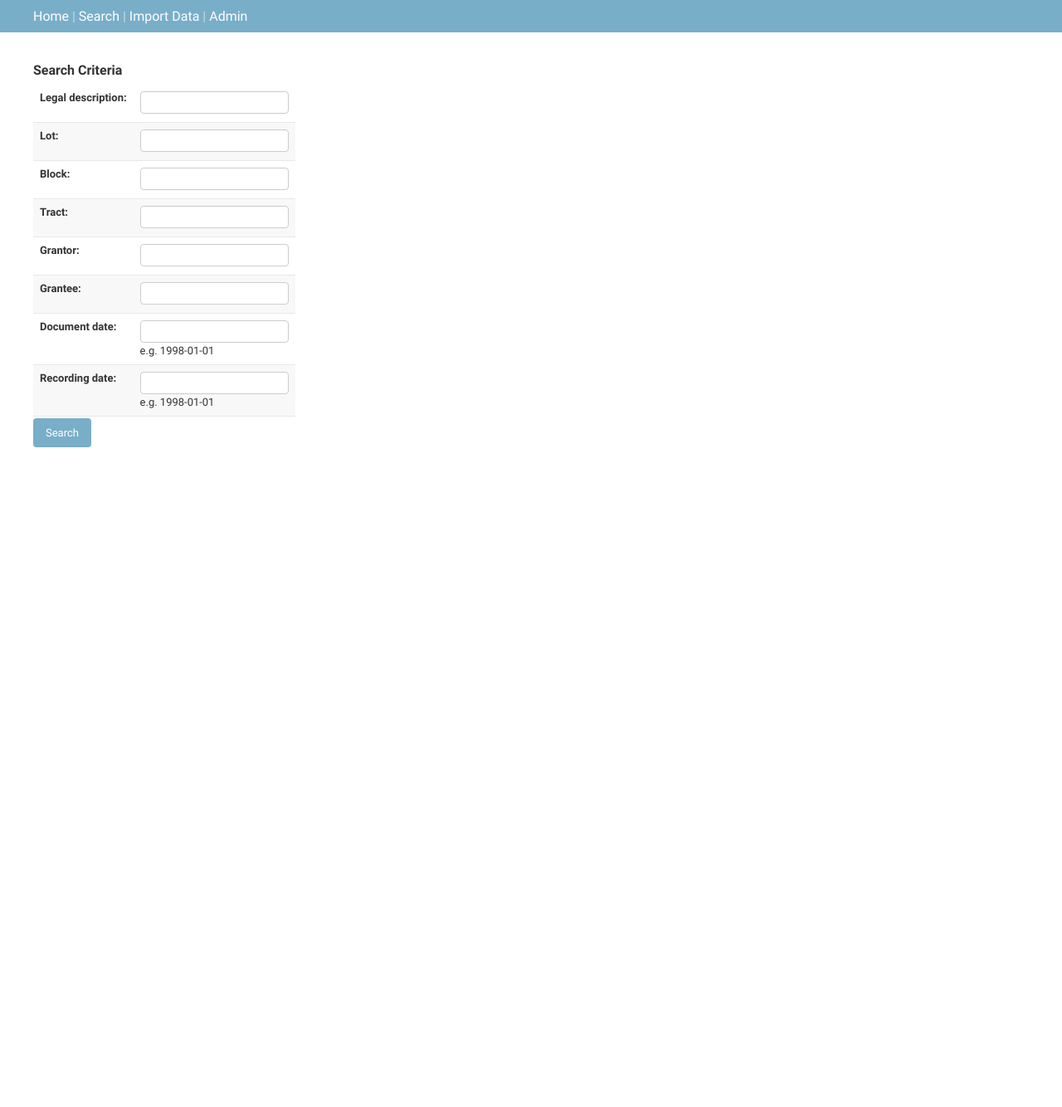
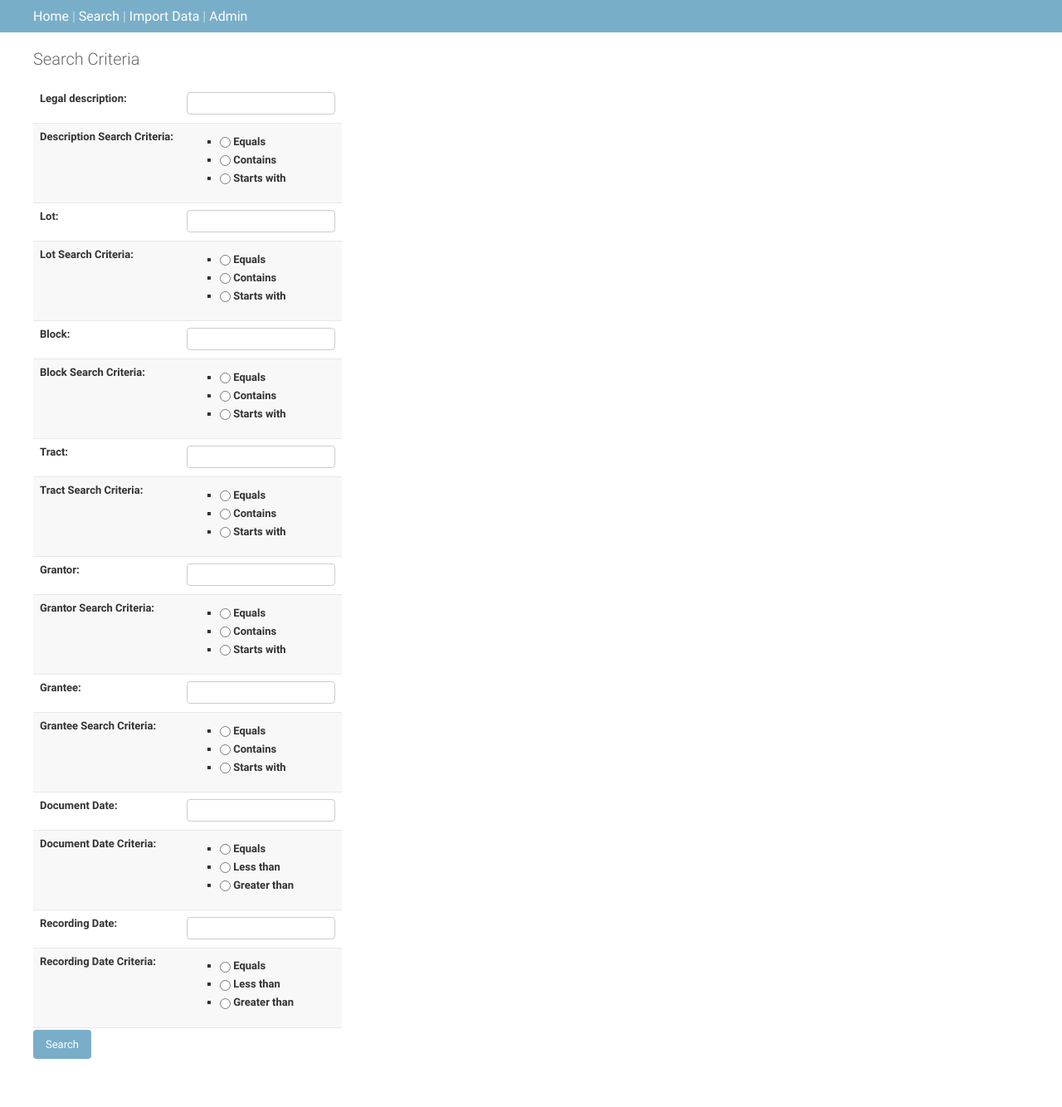
Before and after one commit to grendelshmoo/C4D, a Django app: page /search/ in a window 1280 px wide. Shown: the part 48-1382 px from the top of the page at 83% size. Before the commit the page ends 587 px from the top, so only its background shows below. Run offline with Django 3.2, Linux system fonts and the light colour scheme; the visitor is signed in with stand-in values (Sample User, id 1); some libraries are stand-ins or nearby versions.

Commit message:
search now uses query params

```diff
--- a/C4D/forms.py
+++ b/C4D/forms.py
@@ -1,6 +1,7 @@
 from django import forms
 from django.contrib.auth.models import User
 from django.utils import timezone
+from django.forms.widgets import RadioSelect
 
 from C4D.models import RawLandRecord
 
@@ -17,25 +18,25 @@ class BaseModelForm(forms.ModelForm):
                 'placeholder' : field.help_text
                 })
 
-class ModelSearchForm(forms.ModelForm):
-    class Meta:
-        model = RawLandRecord
-        fields = ['legal_description', 'lot', 'block', 'tract', 'grantor', 'grantee', 'document_date', 'recording_date']
-        help_texts = {
-            'document_date' : 'e.g. 1998-01-01',
-            'recording_date' : 'e.g. 1998-01-01'
-        }
-
 class UploadFileForm(forms.Form):
     file = forms.FileField()
 
 class SearchForm(forms.Form):
+    legal_description = forms.CharField(max_length=100, required=False)
+    leg_sel = forms.ChoiceField(widget=RadioSelect(), choices=[['leg_eq', 'Equals'], ['leg_cont', 'Contains'], ['leg_starts', 'Starts with']], label='Description Search Criteria', required=False)
     lot = forms.CharField(max_length=16, required=False)
+    lot_sel = forms.ChoiceField(widget=RadioSelect(), choices=[['lot_eq', 'Equals'], ['lot_cont', 'Contains'], ['lot_starts', 'Starts with']], label='Lot Search Criteria', required=False)
     block = forms.CharField(max_length=16, required=False)
+    block_sel = forms.ChoiceField(widget=RadioSelect(), choices=[['block_eq', 'Equals'], ['block_cont', 'Contains'], ['block_starts', 'Starts with']], label="Block Search Criteria", required=False)
     tract = forms.CharField(max_length=16, required=False)
+    tract_sel = forms.ChoiceField(widget=RadioSelect(), choices=[['tract_eq', 'Equals'], ['tract_cont', 'Contains'], ['tract_starts', 'Starts with']], label="Tract Search Criteria", required=False)
     grantor = forms.CharField(max_length=100, label="Grantor", required=False)
+    grantor_sel = forms.ChoiceField(widget=RadioSelect(), choices=[['grantor_eq', 'Equals'], ['grantor_cont', 'Contains'], ['grantor_starts', 'Starts with']], label="Grantor Search Criteria",  required=False)
     grantee = forms.CharField(max_length=100, label="Grantee", required=False)
+    grantee_sel = forms.ChoiceField(widget=RadioSelect(), choices=[['grantee_eq', 'Equals'], ['grantee_cont', 'Contains'], ['grantee_starts', 'Starts with']], label="Grantee Search Criteria", required=False)
     document_date = forms.DateField(label="Document Date", required=False)
+    dd_sel = forms.ChoiceField(widget=RadioSelect(), choices=[['dd_eq', 'Equals'], ['dd_less', 'Less than'], ['dd_greater', 'Greater than']], label="Document Date Criteria", required=False)
     recording_date = forms.DateField(label="Recording Date", required=False)
+    rd_sel = forms.ChoiceField(widget=RadioSelect(), choices=[['rd_eq', 'Equals'], ['rd_less', 'Less than'], ['rd_greater', 'Greater than']], label="Recording Date Criteria", required=False)
     #start_date = forms.DateField(required=False)
     #end_date = forms.DateField(required=False)
--- a/C4D/templates/search.html
+++ b/C4D/templates/search.html
@@ -7,9 +7,10 @@
 <div class='search-field'>
   <form action="." method="post">
       {% csrf_token %}
-      <table>
-      {{ search_form.as_table }}
-      </table>
+      <!-- <table> -->
+      <!-- {{ search_form.as_table } -->
+      <!-- </table> -->
+
       <input type="submit" value="Search" />
   </form>
 </div>
@@ -45,12 +46,68 @@
   {% endfor %}
 </table>
 {% else %}
-  <h2>Search Criteria</h2>
-    <form action="." method="post">
+  <h1>Search Criteria</h1>
+  <form name='search_form' action="." method="post">
       {% csrf_token %}
       <table>
       {{ search_form.as_table }}
       </table>
+      <!-- <div class='form-group'>
+        <label for='legal_description'>Legal Description</label>
+        <input class='form-input' type='text' name='legal_description' maxlength="100"/>
+        <input class='radio-btn' type='radio' value='ld-contains' checked=true name='ld-params'/> Contains
+        <input class='radio-btn' type='radio' value='ld-starts' name='ld-params'/> Starts with
+        <input class='radio-btn' type='radio' value='ld-equals' name='ld-params'/> Equals
+      </div>
+      <div class='form-group'>
+        <label for='lot'>Lot</label>
+        <input class='form-input' type='text' name='lot' maxlength="100" />
+        <input class='radio-btn' type='radio' value='lot-contains' checked=true name='lot-params'/> Contains
+        <input class='radio-btn' type='radio' value='lot-starts' name='lot-params'/> Starts with
+        <input class='radio-btn' type='radio' value='lot-equals' name='lot-params'/> Equals
+      </div>
+      <div class='form-group'>
+        <label for='block'>Block</label>
+        <input class='form-input' type='text' name='block' maxlength="100"/>
+        <input class='radio-btn' type='radio' value='block-contains' checked=true name='block-params'/> Contains
+        <input class='radio-btn' type='radio' value='block-starts' name='block-params'/> Starts with
+        <input class='radio-btn' type='radio' value='block-equals' name='block-params'/> Equals
+      </div>
+      <div class='form-group'>
+        <label for='tract'>Tract</label>
+        <input class='form-input' type='text' name='tract' maxlength="100"/>
+        <input class='radio-btn' type='radio' value='tract-contains' checked=true name='tract-params'/> Contains
+        <input class='radio-btn' type='radio' value='tract-starts' name='tract-params'/> Starts with
+        <input class='radio-btn' type='radio' value='tract-equals' name='tract-params'/> Equals
+      </div>
+      <div class='form-group'>
+        <label for='grantor'>Grantor</label>
+        <input class='form-input' type='text' name='Grantor' maxlength="100"/>
+        <input class='radio-btn' type='radio' value='grantor-contains' checked=true name='grantor-params'/> Contains
+        <input class='radio-btn' type='radio' value='grantor-starts' name='grantor-params'/> Starts with
+        <input class='radio-btn' type='radio' value='grantor-equals' name='grantor-params'/> Equals
+      </div>
+      <div class='form-group'>
+        <label for='grantee'>Grantee</label>
+        <input class='form-input' type='text' name='grantee' maxlength="100"/>
+        <input class='radio-btn' type='radio' value='grantee-contains' checked=true  name='grantee-params'/> Contains
+        <input class='radio-btn' type='radio' value='grantee-starts' name='grantee-params'/> Starts with
+        <input class='radio-btn' type='radio' value='grantee-equals' name='grantee-params'/> Equals
+      </div>
+      <div class='form-group'>
+        <label for='document_date'>Document Date</label>
+        <input class='form-input' type='date' name='document_date' maxlength="100"/>
+        <input class='radio-btn' type='radio' value='dd-lte' name='dd-params'/> Less Than
+        <input class='radio-btn' type='radio' value='dd-gte' name='dd-params' /> Greater Than
+        <input class='radio-btn' type='radio' value='dd-equals' name='dd-params' checked=true/> Equals
+      </div>
+      <div class='form-group'>
+        <label for='recording_date'>Recording Date</label>
+        <input class='form-input' type='date' name='recording_date' maxlength="100"/>
+        <input class='radio-btn' type='radio' value='rd-lte' name='rd-params'/> Less Than
+        <input class='radio-btn' type='radio' value='rd-gte' name='rd-params'/> Greater Than
+        <input class='radio-btn' type='radio' value='rd-equals' name='rd-params' checked=true/> Equals
+      </div> -->
       <input type="submit" value="Search" />
   </form>
 
--- a/C4D/views.py
+++ b/C4D/views.py
@@ -1,13 +1,13 @@
 from django.conf import settings
 from django.template import RequestContext, Template
 from django.http import HttpResponse, HttpResponseRedirect, HttpResponseForbidden, Http404
-from django.shortcuts import render, render_to_response, get_object_or_404
+from django.shortcuts import render, redirect, render_to_response, get_object_or_404
 from django.contrib import messages
 from django.contrib.auth.decorators import login_required, permission_required, user_passes_test
 from django.forms.models import model_to_dict
 from django.utils import timezone
 
-from C4D.forms import ModelSearchForm, UploadFileForm
+from C4D.forms import SearchForm, UploadFileForm
 from C4D.models import RawLandRecord, ImportLog
 from C4D.importer import Importer
 
@@ -27,37 +27,106 @@ def home(request):
 
 @login_required
 def search(request):
-    search_results = None
     query = []
     if request.method == "POST":
-        search_form = ModelSearchForm(request.POST)
+        search_form = SearchForm(request.POST)
         if not search_form.is_valid():
             messages.add_message(request, messages.ERROR, "Invalid Search Form")
         else:
-            search_results = RawLandRecord.objects.all()
             if search_form.cleaned_data['legal_description']:
-                search_results = search_results.filter(legal_description__icontains=search_form.cleaned_data['legal_description'])
+                data = str(search_form.cleaned_data['legal_description'])
+                if search_form.cleaned_data['leg_sel']:
+                    if request.POST.get('leg_sel') == 'leg_eq':
+                        query.append('legal_description=' +  data)
+                    elif request.POST.get('leg_sel') == 'leg_cont':
+                        query.append('legal_description__icontains=' +  data)
+                    elif request.POST.get('leg_sel') == 'leg_starts':
+                        query.append('legal_description__startswith=' + data)
+                else:
+                    query.append('legal_description__icontains=' + data)
             if search_form.cleaned_data['lot']:
-                search_results = search_results.filter(lot__icontains=search_form.cleaned_data['lot'])
+                lot = str(search_form.cleaned_data['lot'])
+                if search_form.cleaned_data['lot_sel']:
+                    if request.POST.get('lot_sel') == 'lot_eq':
+                        query.append('lot=' + lot)
+                    elif request.POST.get('lot_sel') == 'lot_cont':
+                        query.append('lot__icontains=' + lot)
+                    elif request.POST.get('lot_sel') == 'lot_starts':
+                        query.append('lot__startswith' + lot)
+                else:
+                    query.append('lot__icontains=' + lot)
             if search_form.cleaned_data['block']:
-                search_results = search_results.filter(block__icontains=search_form.cleaned_data['block'])
+                block = str(search_form.cleaned_data['block'])
+                if search_form.cleaned_data['block_sel']:
+                    if request.POST.get('block_sel') == 'block_eq':
+                        query.append('block=' + block)
+                    elif request.POST.get('block_sel') == 'block_cont':
+                        query.append('block__icontains=' + block)
+                    elif request.POST.get('block_sel') == 'block_starts':
+                        query.append('block__startswith=' + block)
+                else:
+                    query.append('block__icontains=' + block)
             if search_form.cleaned_data['tract']:
-                search_results = search_results.filter(tract__icontains=search_form.cleaned_data['tract'])
+                tract = str(search_form.cleaned_data['tract'])
+                if search_form.cleaned_data['tract_sel']:
+                    if request.POST.get('tract_sel' == 'tract_eq'):
+                        query.append('tract=' + tract)
+                    elif request.POST.get('tract_sel' == 'tract_cont'):
+                        query.append('tract__icontains=' + tract)
+                    elif request.POST.get('tract_sel' == 'tract_starts'):
+                        query.append('tract__startswith=' + tract)
+                else:
+                    query.append('tract__icontains=' + tract)
             if search_form.cleaned_data['grantor']:
-                search_results = search_results.filter(grantor__icontains=search_form.cleaned_data['grantor'])
+                grantor = str(search_form.cleaned_data['grantor'])
+                if search_form.cleaned_data['grantor_sel']:
+                    if request.POST.get('grantor_sel') == 'grantor_eq':
+                        query.append('grantor=' + grantor)
+                    elif request.POST.get('grantor_sel') == 'grantor_cont':
+                        query.append('grantor__icontains=' + grantor)
+                    elif request.POST.get('grantor_sel') == 'grantor_starts':
+                        query.append('grantor__startswith=' + grantor)
+                else:
+                    query.append('grantor__icontains=' + grantor)
             if search_form.cleaned_data['grantee']:
-                search_results = search_results.filter(grantee__icontains=search_form.cleaned_data['grantee'])
+                grantee = str(search_form.cleaned_data['grantee'])
+                if search_form.cleaned_data['grantee_sel']:
+                    if request.POST.get('grantee_sel') == 'grantee_eq':
+                        query.append('grantee=' + grantee)
+                    elif request.POST.get('grantee_sel') == 'grantee_cont':
+                        query.append('grantee__icontains=' + grantee)
+                    elif request.POST.get('grantee_sel') == 'grantee_starts':
+                        query.append('grantee__startswith=' + grantee)
+                else:
+                    query.append('grantee__icontains=' + grantee)
             if search_form.cleaned_data['document_date']:
-                search_results = search_results.filter(document_date__icontains=search_form.cleaned_data['document_date'])
+                dd = str(search_form.cleaned_data['document_date'])
+                if search_form.cleaned_data['dd_sel']:
+                    if request.POST.get('dd_sel') == 'dd_eq':
+                        query.append('document_date=' + dd)
+                    elif request.POST.get('dd_sel') == 'dd_less':
+                        query.append('document_date__lte=' + dd)
+                    elif request.POST.get('dd_sel') == 'dd_greater':
+                        query.append('document_date__gte=' + dd)
+                else:
+                    query.append('document_date=' + dd)
             if search_form.cleaned_data['recording_date']:
-                search_results = search_results.filter(recording_date__icontains=search_form.cleaned_data['recording_date'])
-            if search_results.count() > 1000:
-                messages.add_message(request, messages.ERROR, "Search too broad.  Returned %d rows!" % search_results.count())
-                search_result = None
+                rd = str(search_form.cleaned_data['recording_date'])
+                if search_form.cleaned_data['rd_sel']:
+                    if request.POST.get('rd_sel') == 'rd_eq':
+                        query.append('recording_date=' + rd)
+                    elif request.POST.get('rd_sel') == 'rd_less':
+                        query.append('recording_date__lte=' + rd)
+                    elif request.POST.get('rd_sel') == 'rd_greater':
+                        query.append('recording_date__gte=' + rd)
+                else:
+                    query.append('recording_date=' + rd)
+            query_string = '&'.join(query)
+            url = '/admin/C4D/rawlandrecord/?' + query_string
+            return HttpResponseRedirect(url)
     else:
-        search_form = ModelSearchForm()
-
-    return render_to_response('search.html',{'search_form':search_form, 'search_results':search_results, 'query': query}, RequestContext(request))
+        search_form = SearchForm()
+    return render_to_response('search.html',{'search_form':search_form}, RequestContext(request))
 
 @login_required
 def view_record(request, record_id):
--- a/static/css/base.css
+++ b/static/css/base.css
@@ -1,8 +1,20 @@
+label {
+  font-weight: bolder;
+}
+
 .row-even { background-color: #EEE; }
 
 .stats-header {
   background: rgba(132, 183, 207, .8);
   color: black;
+}
+
+.form-input {
+  margin-right: 3%;
+}
+
+.radio-btn {
+  margin-left: 2%;
 }
 
 #home-p {
```
Lines whose indentation alone changed are shown as unchanged.
